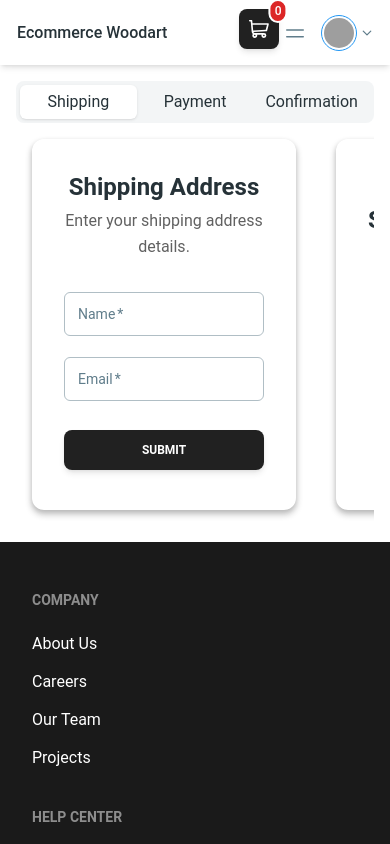
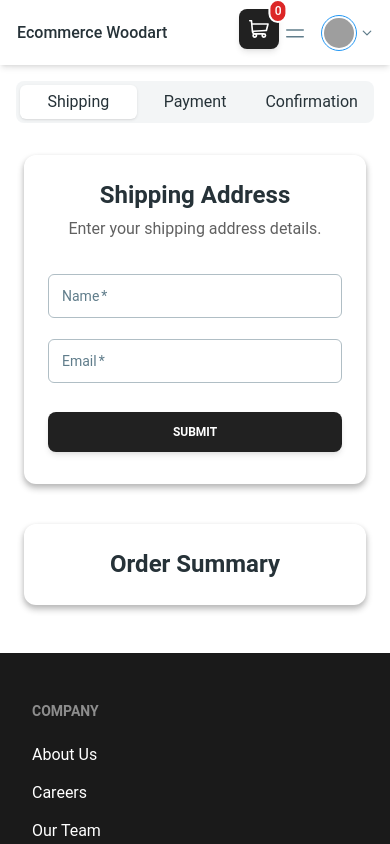
Before and after one commit to sandip1805/react-ecommerce-woodart, a React (Create React App) app: page /checkout in a window 390 px wide. Shown: the top 844 px of the page. Built offline with nearby package versions, Linux system fonts and the light colour scheme; grey boxes are pictures that could not be loaded.

Commit message:
made changes for checkout screen

```diff
--- a/src/components/Cart.js
+++ b/src/components/Cart.js
@@ -65,7 +65,7 @@ const Cart = () => {
                     alt={
                       product && product?.name ? product?.name : "Product Name"
                     }
-                    className="w-full rounded-lg sm:w-40 w-80 h-24"
+                    className="w-full rounded-lg sm:w-40 w-80 h-24 object-cover object-center"
                     style={{ minWidth: "80px" }}
                   />
                   <div className="sm:ml-4 sm:flex sm:w-full sm:justify-between">
--- a/src/components/Checkout.js
+++ b/src/components/Checkout.js
@@ -34,7 +34,7 @@ const Checkout = () => {
               </Tab>
           </TabsHeader>
           <TabsBody>
-              <TabPanel value="shipping" className="flex justify-between">
+              <TabPanel value="shipping" className="flex justify-between p-2 py-8">
                  <ShippingInfo shippingCallback={handleShippingCallBack}/>
               </TabPanel>
               <TabPanel value="payment">
--- a/src/components/ShippingInfo.js
+++ b/src/components/ShippingInfo.js
@@ -35,11 +35,11 @@ const ShippingInfo = (props) => {
 
   return (
     <>
-      <div className="flex justify-between w-full gap-10">
+      <div className="flex justify-between w-full gap-10 flex-col lg:flex-row">
         <Card
           color="transparent"
           shadow={false}
-          className="lg:p-12 p-8 login_register_shadow lg:mt-20 w-full"
+          className="lg:p-12 p-6 login_register_shadow lg:mt-20 w-full"
         >
           <Typography variant="h4" color="blue-gray" className="text-center">
             Shipping Address
@@ -117,7 +117,7 @@ const ShippingInfo = (props) => {
         <Card
           color="transparent"
           shadow={false}
-          className="lg:p-12 p-8 login_register_shadow lg:mt-20 w-full"
+          className="lg:p-12 p-6 login_register_shadow lg:mt-20 w-full"
         >
           <Typography variant="h4" color="blue-gray" className="text-center">
             Order Summary
@@ -125,13 +125,12 @@ const ShippingInfo = (props) => {
           {cartItems.map((product, index) => (
               <div
                 key={product._id}
-                product={product}
                 className="justify-between mb-6 rounded-lg bg-white p-6 shadow-md sm:flex sm:justify-start"
               >
                 <img
                   src={"/img/" + product?.primary_image}
                   alt={product && product?.name ? product?.name : "Product Name"}
-                  className="w-full rounded-lg sm:w-40 w-80 h-24"
+                  className="w-full rounded-lg sm:w-40 w-80 h-24 object-cover object-center"
                   style={{ minWidth: "80px" }}
                 />
                 <div className="sm:ml-4 sm:flex sm:w-full sm:justify-between">
```
